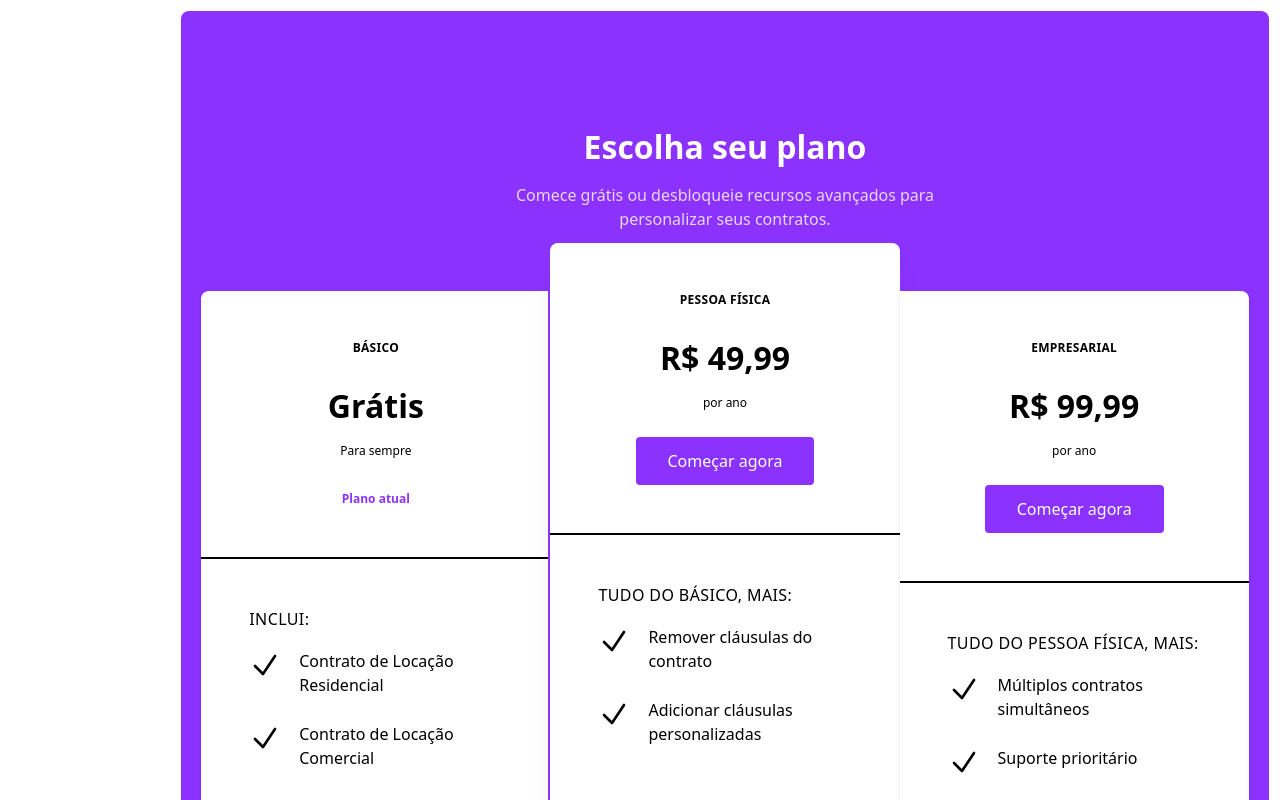
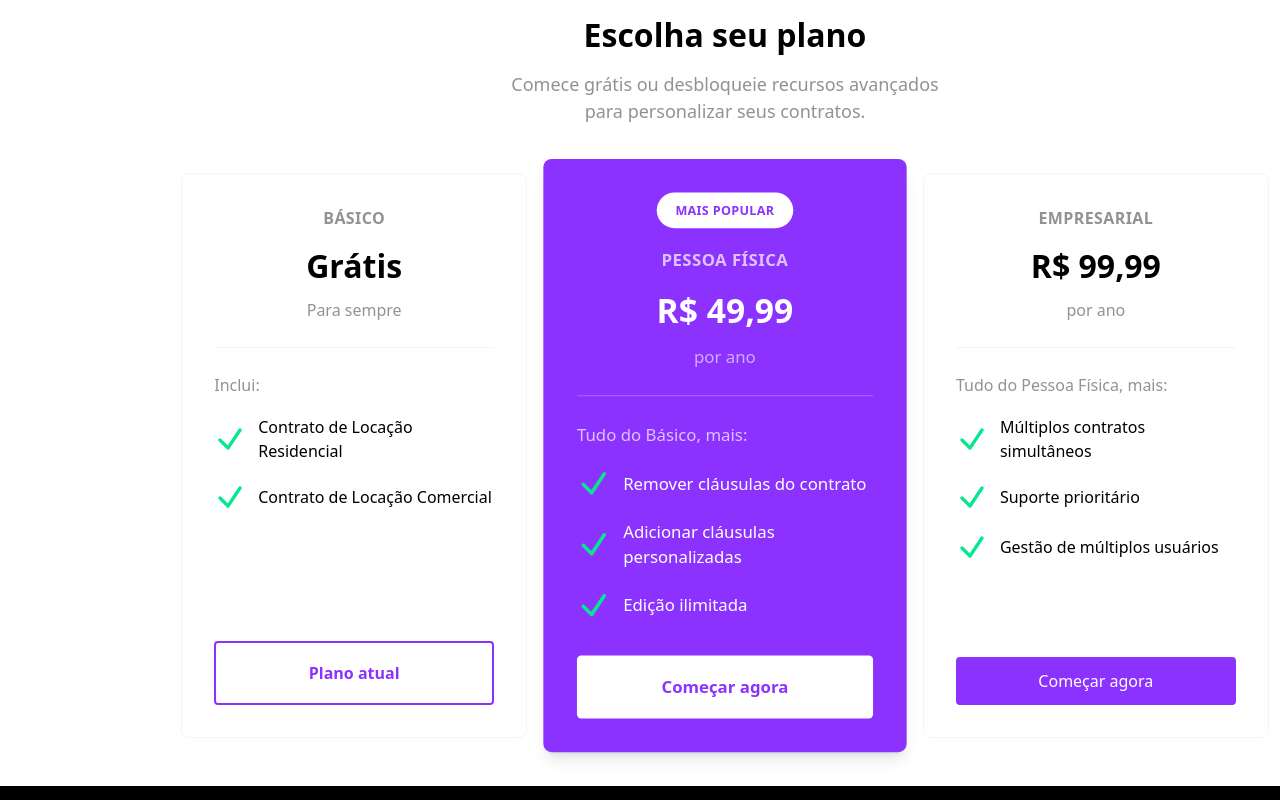
Before and after one commit to Helton-Carlos/rental-app, a Nuxt app in the folder front-end/: page / in a window 1280 px wide. Shown: the part 2100-2900 px from the top of the page. Built offline with nearby package versions, Linux system fonts and the light colour scheme.

Commit message:
style: Prince Improvement Component

```diff
--- a/front-end/components/price.vue
+++ b/front-end/components/price.vue
@@ -7,52 +7,41 @@ function buy() {
 </script>
 
 <template>
-  <section
-    class="bg-purple mx-auto mt-2 px-1 py-5 md:my-2 lg:w-3/4 lg:my-12 lg:mx-auto rounded-lg"
-  >
-    <div
-      class="text-center text-white lg:h-[400px] h-[300px] lg:pt-[80px] pt-[20px]"
-    >
-      <h2 class="mb-2 text-center text-3xl font-bold">Escolha seu plano</h2>
-      <p class="text-white/80 text-base max-w-md mx-auto">
+  <section class="mx-4 my-8 lg:w-3/4 lg:my-12 lg:mx-auto">
+    <div class="text-center mb-6">
+      <h2 class="text-3xl font-bold">Escolha seu plano</h2>
+      <p class="text-gray text-xl mt-2 max-w-md mx-auto">
         Comece grátis ou desbloqueie recursos avançados para personalizar seus
         contratos.
       </p>
     </div>
 
+    <div class="grid gap-4 md:grid-cols-3 md:items-center">
+      <!-- Plano Básico -->
       <div
-      class="grid px-2 md:px-2 lg:grid-cols-3 xl:px-2"
-      style="margin-top: -200px"
+        class="bg-white rounded-lg border border-gray-light p-5 flex flex-col h-full"
       >
-      <!-- Plano Básico -->
-      <div class="p-0 py-12">
-        <div
-          class="block h-full rounded-lg bg-white shadow-md lg:rounded-tr-none lg:rounded-br-none"
+        <div class="text-center pb-4 border-b border-gray-light">
+          <p
+            class="text-base uppercase tracking-wide text-gray font-semibold mb-2"
           >
-          <div class="border-b-2 border-neutral-100 p-6 text-center">
-            <p class="mb-4 text-sm uppercase tracking-wide text-gray-500">
-              <strong>Básico</strong>
+            Básico
           </p>
-            <h3 class="mb-2 text-3xl font-bold">Grátis</h3>
-            <p class="text-sm text-gray-400 mb-4">Para sempre</p>
+          <h3 class="text-3xl font-bold">Grátis</h3>
+          <p class="text-base text-gray mt-1">Para sempre</p>
+        </div>
 
-            <span class="text-purple font-semibold text-sm"> Plano atual </span>
-          </div>
-          <div class="p-6">
-            <p
-              class="text-xs text-gray-400 uppercase tracking-wide mb-3 font-medium"
-            >
-              Inclui:
-            </p>
-            <ol class="list-inside">
-              <li class="mb-4 flex items-start">
+        <div class="pt-4 flex-1">
+          <p class="text-base text-gray font-medium mb-3">Inclui:</p>
+          <ul class="space-y-3">
+            <li class="flex items-center gap-2 text-base">
               <svg
                 xmlns="http://www.w3.org/2000/svg"
                 fill="none"
                 viewBox="0 0 24 24"
-                  stroke-width="2"
+                stroke-width="2.5"
                 stroke="currentColor"
-                  class="mr-3 h-5 w-5 text-green-500 flex-shrink-0"
+                class="w-5 h-5 text-green flex-shrink-0"
               >
                 <path
                   stroke-linecap="round"
@@ -62,14 +51,14 @@ function buy() {
               </svg>
               Contrato de Locação Residencial
             </li>
-              <li class="mb-4 flex items-start">
+            <li class="flex items-center gap-2 text-base">
               <svg
                 xmlns="http://www.w3.org/2000/svg"
                 fill="none"
                 viewBox="0 0 24 24"
-                  stroke-width="2"
+                stroke-width="2.5"
                 stroke="currentColor"
-                  class="mr-3 h-5 w-5 text-green-500 flex-shrink-0"
+                class="w-5 h-5 text-green flex-shrink-0"
               >
                 <path
                   stroke-linecap="round"
@@ -79,43 +68,50 @@ function buy() {
               </svg>
               Contrato de Locação Comercial
             </li>
-            </ol>
+          </ul>
         </div>
+
+        <div class="mt-5">
+          <span
+            class="block w-full text-center py-3 text-purple font-semibold text-base border-2 border-purple rounded"
+          >
+            Plano atual
+          </span>
         </div>
       </div>
 
       <!-- Plano Pessoa Física (destaque) -->
-      <div>
       <div
-          class="block h-full rounded-lg bg-white shadow-xl ring-2 ring-purple"
-          style="z-index: 1"
+        class="bg-purple rounded-lg p-5 flex flex-col h-full md:py-8 md:scale-105 shadow-lg"
       >
-          <div class="border-b-2 border-neutral-100 p-6 text-center">
-            <p class="mb-4 text-sm uppercase tracking-wide text-gray-500">
-              <strong>Pessoa Física</strong>
+        <div class="text-center pb-4 border-b border-white/20">
+          <span
+            class="inline-block bg-white text-purple text-sm font-bold uppercase tracking-wide px-3 py-1 rounded-full mb-3"
+          >
+            Mais popular
+          </span>
+          <p
+            class="text-base uppercase tracking-wide text-white/70 font-semibold mb-2"
+          >
+            Pessoa Física
           </p>
-            <h3 class="mb-2 text-3xl font-bold">R$ 49,99</h3>
-            <p class="text-sm text-gray-400 mb-4">por ano</p>
+          <h3 class="text-3xl font-bold text-white">R$ 49,99</h3>
+          <p class="text-base text-white/60 mt-1">por ano</p>
+        </div>
 
-            <button type="button" class="btn-primary" @click="buy">
-              Começar agora
-            </button>
-          </div>
-          <div class="p-6">
-            <p
-              class="text-xs text-gray-400 uppercase tracking-wide mb-3 font-medium"
-            >
+        <div class="pt-4 flex-1">
+          <p class="text-base text-white/70 font-medium mb-3">
             Tudo do Básico, mais:
           </p>
-            <ol class="list-inside">
-              <li class="mb-4 flex items-start">
+          <ul class="space-y-3">
+            <li class="flex items-center gap-2 text-base text-white">
               <svg
                 xmlns="http://www.w3.org/2000/svg"
                 fill="none"
                 viewBox="0 0 24 24"
-                  stroke-width="2"
+                stroke-width="2.5"
                 stroke="currentColor"
-                  class="mr-3 h-5 w-5 text-green-500 flex-shrink-0"
+                class="w-5 h-5 text-green flex-shrink-0"
               >
                 <path
                   stroke-linecap="round"
@@ -125,14 +121,14 @@ function buy() {
               </svg>
               Remover cláusulas do contrato
             </li>
-              <li class="mb-4 flex items-start">
+            <li class="flex items-center gap-2 text-base text-white">
               <svg
                 xmlns="http://www.w3.org/2000/svg"
                 fill="none"
                 viewBox="0 0 24 24"
-                  stroke-width="2"
+                stroke-width="2.5"
                 stroke="currentColor"
-                  class="mr-3 h-5 w-5 text-green-500 flex-shrink-0"
+                class="w-5 h-5 text-green flex-shrink-0"
               >
                 <path
                   stroke-linecap="round"
@@ -142,42 +138,64 @@ function buy() {
               </svg>
               Adicionar cláusulas personalizadas
             </li>
-            </ol>
+            <li class="flex items-center gap-2 text-base text-white">
+              <svg
+                xmlns="http://www.w3.org/2000/svg"
+                fill="none"
+                viewBox="0 0 24 24"
+                stroke-width="2.5"
+                stroke="currentColor"
+                class="w-5 h-5 text-green flex-shrink-0"
+              >
+                <path
+                  stroke-linecap="round"
+                  stroke-linejoin="round"
+                  d="M4.5 12.75l6 6 9-13.5"
+                />
+              </svg>
+              Edição ilimitada
+            </li>
+          </ul>
         </div>
+
+        <div class="mt-5">
+          <button
+            type="button"
+            class="w-full bg-white text-purple font-semibold py-3 rounded text-base hover:bg-gray-light transition-colors"
+            @click="buy"
+          >
+            Começar agora
+          </button>
         </div>
       </div>
 
       <!-- Plano Empresarial -->
-      <div class="py-12">
       <div
-          class="block h-full rounded-lg bg-white shadow-md lg:rounded-tl-none lg:rounded-bl-none"
+        class="bg-white rounded-lg border border-gray-light p-5 flex flex-col h-full"
       >
-          <div class="border-b-2 border-neutral-100 p-6 text-center">
-            <p class="mb-4 text-sm uppercase tracking-wide text-gray-500">
-              <strong>Empresarial</strong>
+        <div class="text-center pb-4 border-b border-gray-light">
+          <p
+            class="text-base uppercase tracking-wide text-gray font-semibold mb-2"
+          >
+            Empresarial
           </p>
-            <h3 class="mb-2 text-3xl font-bold">R$ 99,99</h3>
-            <p class="text-sm text-gray-400 mb-4">por ano</p>
+          <h3 class="text-3xl font-bold">R$ 99,99</h3>
+          <p class="text-base text-gray mt-1">por ano</p>
+        </div>
 
-            <button type="button" class="btn-primary" @click="buy">
-              Começar agora
-            </button>
-          </div>
-          <div class="p-6">
-            <p
-              class="text-xs text-gray-400 uppercase tracking-wide mb-3 font-medium"
-            >
+        <div class="pt-4 flex-1">
+          <p class="text-base text-gray font-medium mb-3">
             Tudo do Pessoa Física, mais:
           </p>
-            <ol class="list-inside">
-              <li class="mb-4 flex items-start">
+          <ul class="space-y-3">
+            <li class="flex items-center gap-2 text-base">
               <svg
                 xmlns="http://www.w3.org/2000/svg"
                 fill="none"
                 viewBox="0 0 24 24"
-                  stroke-width="2"
+                stroke-width="2.5"
                 stroke="currentColor"
-                  class="mr-3 h-5 w-5 text-green-500 flex-shrink-0"
+                class="w-5 h-5 text-green flex-shrink-0"
               >
                 <path
                   stroke-linecap="round"
@@ -187,14 +205,14 @@ function buy() {
               </svg>
               Múltiplos contratos simultâneos
             </li>
-              <li class="mb-4 flex items-start">
+            <li class="flex items-center gap-2 text-base">
               <svg
                 xmlns="http://www.w3.org/2000/svg"
                 fill="none"
                 viewBox="0 0 24 24"
-                  stroke-width="2"
+                stroke-width="2.5"
                 stroke="currentColor"
-                  class="mr-3 h-5 w-5 text-green-500 flex-shrink-0"
+                class="w-5 h-5 text-green flex-shrink-0"
               >
                 <path
                   stroke-linecap="round"
@@ -204,8 +222,34 @@ function buy() {
               </svg>
               Suporte prioritário
             </li>
-            </ol>
+            <li class="flex items-center gap-2 text-base">
+              <svg
+                xmlns="http://www.w3.org/2000/svg"
+                fill="none"
+                viewBox="0 0 24 24"
+                stroke-width="2.5"
+                stroke="currentColor"
+                class="w-5 h-5 text-green flex-shrink-0"
+              >
+                <path
+                  stroke-linecap="round"
+                  stroke-linejoin="round"
+                  d="M4.5 12.75l6 6 9-13.5"
+                />
+              </svg>
+              Gestão de múltiplos usuários
+            </li>
+          </ul>
         </div>
+
+        <div class="mt-5">
+          <button
+            type="button"
+            class="btn-primary w-full py-3 text-base"
+            @click="buy"
+          >
+            Começar agora
+          </button>
         </div>
       </div>
     </div>
```
Lines whose indentation alone changed are shown as unchanged.
